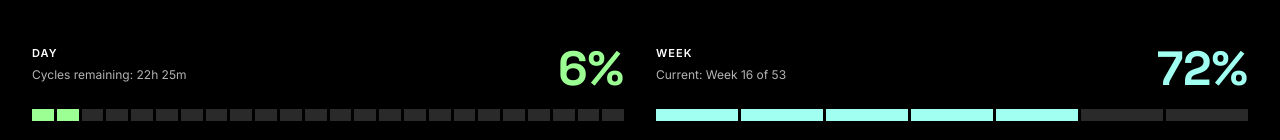
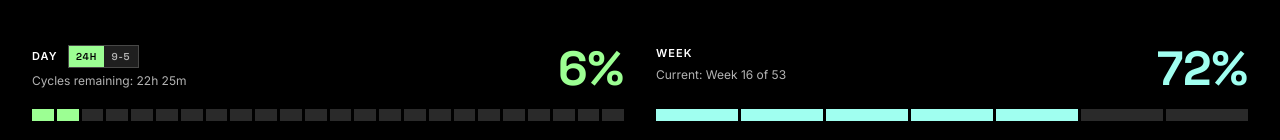
Before and after one commit to vabs/temporal-position, a plain HTML site: page index.html in a window 1280 px wide. Shown: the part 222-362 px from the top of the page. Drawn offline with Linux system fonts and the light colour scheme; no server answers.

Commit message:
Add workday mode toggle (9-5) for day progress tracking with dynamic segment calculation

```diff
--- a/app.js
+++ b/app.js
@@ -2,13 +2,46 @@ class TemporalPosition {
     constructor() {
         this.eventsCache = null;
         this.eventsCacheDate = null;
+        this.dayMode = 'full';
+        this.workStartHour = 9;
+        this.workEndHour = 17;
         this.init();
     }
 
     init() {
+        this.setupDayModeToggle();
         this.updateAll();
         setInterval(() => this.updateAll(), 1000);
         this.fetchHistoricalEvents();
+    }
+
+    setupDayModeToggle() {
+        const buttons = document.querySelectorAll('.day-mode-btn');
+        if (!buttons.length) {
+            return;
+        }
+
+        this.updateDayModeButtons();
+
+        buttons.forEach((button) => {
+            button.addEventListener('click', () => {
+                const selectedMode = button.dataset.mode === 'work' ? 'work' : 'full';
+                if (selectedMode === this.dayMode) {
+                    return;
+                }
+
+                this.dayMode = selectedMode;
+                this.updateDayModeButtons();
+                this.updateDayProgress();
+            });
+        });
+    }
+
+    updateDayModeButtons() {
+        const buttons = document.querySelectorAll('.day-mode-btn');
+        buttons.forEach((button) => {
+            button.classList.toggle('active', button.dataset.mode === this.dayMode);
+        });
     }
 
     updateAll() {
@@ -45,22 +78,53 @@ class TemporalPosition {
 
     updateDayProgress() {
         const now = new Date();
-        const startOfDay = new Date(now.getFullYear(), now.getMonth(), now.getDate());
-        const endOfDay = new Date(now.getFullYear(), now.getMonth(), now.getDate() + 1);
+        const { elapsed, total, totalSegments, remainingLabel } = this.getDayProgressMetrics(now);
+        const progressRatio = total === 0 ? 0 : elapsed / total;
+        const percentage = Math.floor(progressRatio * 100);
+        const daySegmentsToFill = this.getFilledSegments(progressRatio, totalSegments, percentage);
 
-        const elapsed = now - startOfDay;
-        const total = endOfDay - startOfDay;
-        const percentage = Math.floor((elapsed / total) * 100);
-        const daySegmentsToFill = this.getFilledSegments(elapsed / total, 24, percentage);
-
-        const remaining = total - elapsed;
+        const remaining = Math.max(0, total - elapsed);
         const hoursRemaining = Math.floor(remaining / (1000 * 60 * 60));
         const minutesRemaining = Math.floor((remaining % (1000 * 60 * 60)) / (1000 * 60));
 
         document.getElementById('dayPercentage').textContent = `${percentage}%`;
-        document.getElementById('dayCycles').textContent = `Cycles remaining: ${hoursRemaining}h ${minutesRemaining}m`;
+        document.getElementById('dayCycles').textContent = `${remainingLabel}: ${hoursRemaining}h ${minutesRemaining}m`;
 
-        this.renderSegments('daySegments', 24, daySegmentsToFill, 'filled-day');
+        this.renderSegments('daySegments', totalSegments, daySegmentsToFill, 'filled-day');
+    }
+
+    getDayProgressMetrics(now) {
+        if (this.dayMode === 'work') {
+            const startOfWorkday = new Date(now.getFullYear(), now.getMonth(), now.getDate(), this.workStartHour);
+            const endOfWorkday = new Date(now.getFullYear(), now.getMonth(), now.getDate(), this.workEndHour);
+            const total = endOfWorkday - startOfWorkday;
+
+            let elapsed = 0;
+            if (now <= startOfWorkday) {
+                elapsed = 0;
+            } else if (now >= endOfWorkday) {
+                elapsed = total;
+            } else {
+                elapsed = now - startOfWorkday;
+            }
+
+            return {
+                elapsed,
+                total,
+                totalSegments: this.workEndHour - this.workStartHour,
+                remainingLabel: 'Work cycles remaining'
+            };
+        }
+
+        const startOfDay = new Date(now.getFullYear(), now.getMonth(), now.getDate());
+        const endOfDay = new Date(now.getFullYear(), now.getMonth(), now.getDate() + 1);
+
+        return {
+            elapsed: now - startOfDay,
+            total: endOfDay - startOfDay,
+            totalSegments: 24,
+            remainingLabel: 'Cycles remaining'
+        };
     }
 
     updateWeekProgress() {
--- a/index.html
+++ b/index.html
@@ -30,7 +30,13 @@
                 <div class="progress-section">
                     <div class="progress-header">
                         <div class="progress-label-group">
-                            <div class="progress-label">DAY</div>
+                            <div class="progress-label-row">
+                                <div class="progress-label">DAY</div>
+                                <div class="day-mode-toggle" role="group" aria-label="Day calculation mode">
+                                    <button class="day-mode-btn active" id="mode24hBtn" data-mode="full" type="button">24H</button>
+                                    <button class="day-mode-btn" id="modeWorkBtn" data-mode="work" type="button">9-5</button>
+                                </div>
+                            </div>
                             <div class="progress-subtitle" id="dayCycles">Cycles remaining: 0h 0m</div>
                         </div>
                         <div class="progress-percentage" id="dayPercentage">0%</div>
--- a/styles.css
+++ b/styles.css
@@ -132,6 +132,42 @@
     color: var(--on-background);
     letter-spacing: 0.1em;
     text-transform: uppercase;
+}
+
+.progress-label-row {
+    display: flex;
+    align-items: center;
+    gap: var(--spacing-10);
+}
+
+.day-mode-toggle {
+    display: inline-flex;
+    align-items: center;
+    background-color: var(--surface-high);
+    border: 1px solid var(--outline-variant);
+}
+
+.day-mode-btn {
+    border: none;
+    background: transparent;
+    color: var(--on-background-secondary);
+    font-family: 'Space Grotesk', monospace;
+    font-size: 0.625rem;
+    font-weight: 600;
+    letter-spacing: 0.08em;
+    padding: 0.25rem 0.45rem;
+    cursor: pointer;
+    transition: color 0.2s ease, background-color 0.2s ease;
+}
+
+.day-mode-btn.active {
+    background-color: var(--primary);
+    color: var(--surface-lowest);
+}
+
+.day-mode-btn:focus-visible {
+    outline: 2px solid var(--primary);
+    outline-offset: 1px;
 }
 
 .progress-subtitle {
@@ -337,6 +373,11 @@
         font-size: 2rem;
     }
 
+    .progress-label-row {
+        flex-wrap: wrap;
+        row-gap: var(--spacing-8);
+    }
+
     .event-card {
         padding: var(--spacing-16);
     }
```
